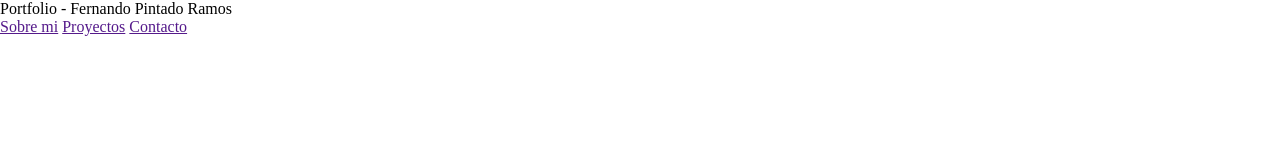
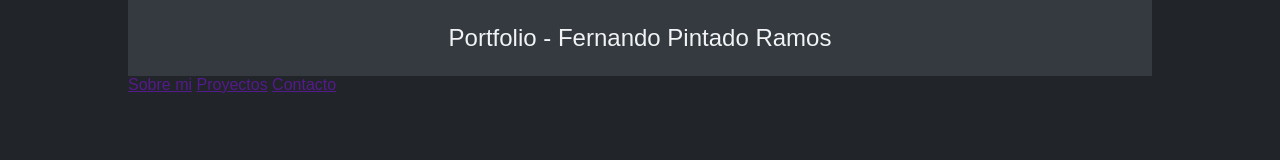
Before and after one commit to FernandoPintadoRamos/PORTFOLIO, a plain HTML site: page index.html in a window 1280 px wide. Drawn offline with Linux system fonts and the light colour scheme.

Commit message:
ESTILOS HEADER

```diff
--- a/css/style.css
+++ b/css/style.css
@@ -1,4 +1,27 @@
 * {
   margin: 0;
   padding: 0;
+
+  background-color: #212529;
+
+  margin: auto;
+  font-family: sans-serif;
 }
+
+body {
+  /* BODY SIZING */
+  width: 80%;
+}
+
+header {
+  /* HEADER SIZING */
+  padding: 3vh 2vh;
+
+  /* TEXT STYLE */
+  color: #f1f3f5;
+  text-align: center;
+  font-size: 3vh;
+
+  /* BACKGROUND */
+  background-color: #343a40;
+}
```
